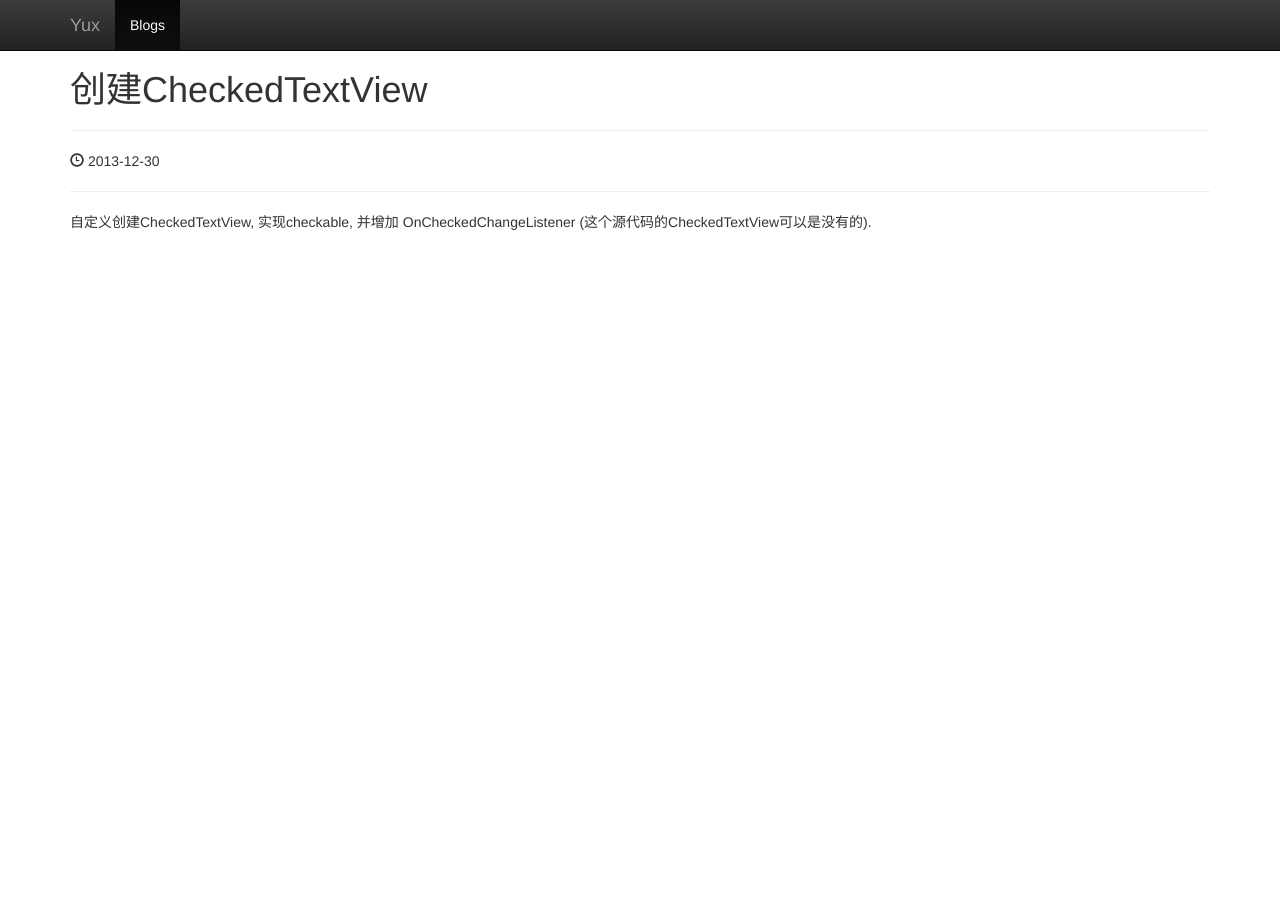
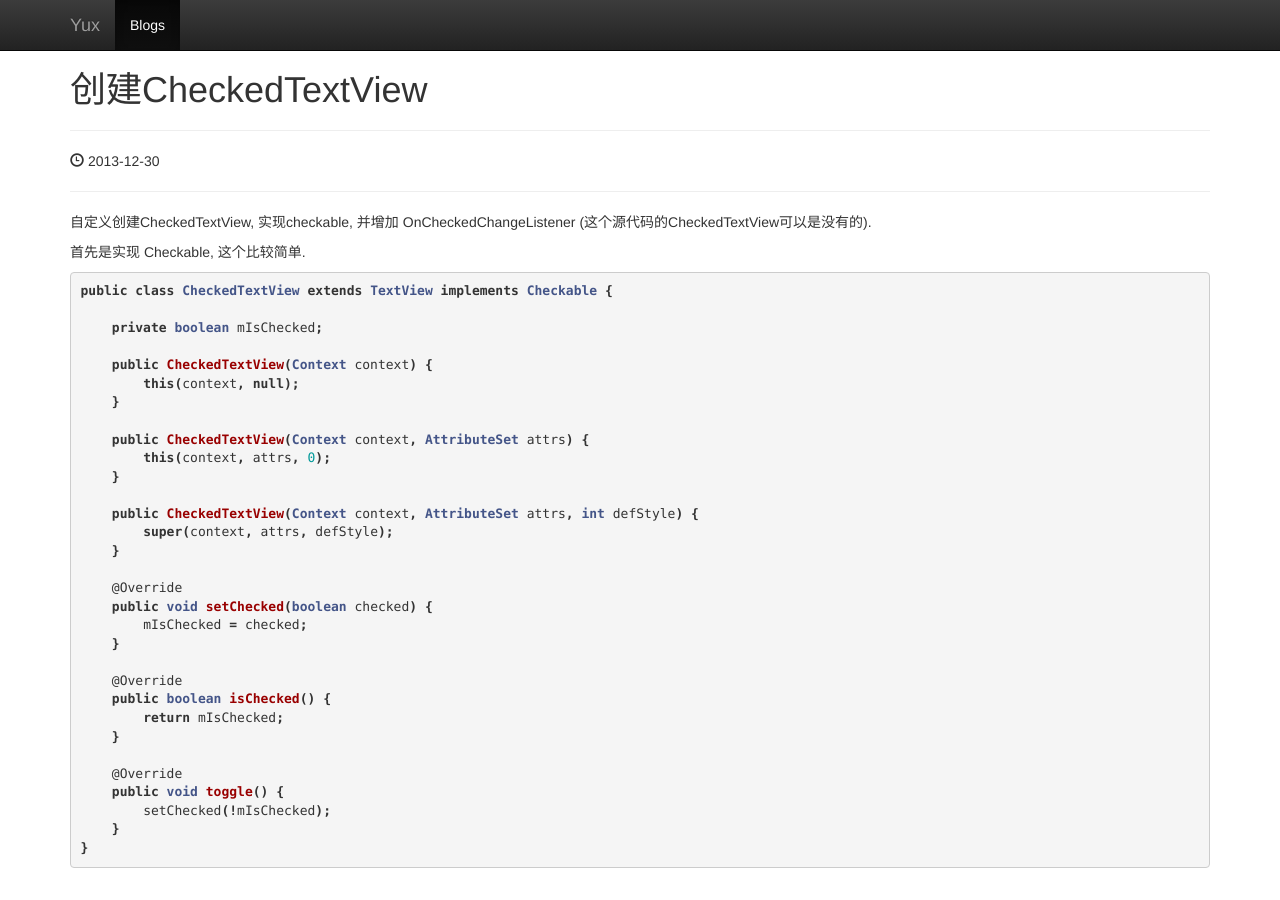
Before and after one commit to pulsaryu/blog, a Jekyll site: the page built from _posts/2013-12-30-checkable-textview.md, in a window 1280 px wide. Built offline with Jekyll 4.4.1, drawn with Linux system fonts in a browser that asks for light colours; nearby versions of some CDN libraries; Markdown is read by kramdown in place of the engine named in the settings; comment, search, counter and statistics services are not loaded.

Commit message:
Update 2013-12-30-checkable-textview.md

```diff
--- a/_posts/2013-12-30-checkable-textview.md
+++ b/_posts/2013-12-30-checkable-textview.md
@@ -5,3 +5,38 @@ category: blog
 ---
 
 自定义创建CheckedTextView, 实现checkable, 并增加 OnCheckedChangeListener (这个源代码的CheckedTextView可以是没有的).
+
+首先是实现 Checkable, 这个比较简单.
+{% highlight java %}
+public class CheckedTextView extends TextView implements Checkable {
+
+    private boolean mIsChecked;
+
+    public CheckedTextView(Context context) {
+        this(context, null);
+    }
+
+    public CheckedTextView(Context context, AttributeSet attrs) {
+        this(context, attrs, 0);
+    }
+
+    public CheckedTextView(Context context, AttributeSet attrs, int defStyle) {
+        super(context, attrs, defStyle);
+    }
+
+    @Override
+    public void setChecked(boolean checked) {
+        mIsChecked = checked;
+    }
+
+    @Override
+    public boolean isChecked() {
+        return mIsChecked;
+    }
+
+    @Override
+    public void toggle() {
+        setChecked(!mIsChecked);
+    }
+}
+{% endhighlight %}
```
